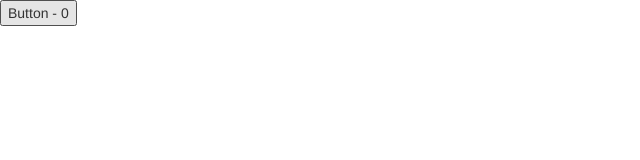
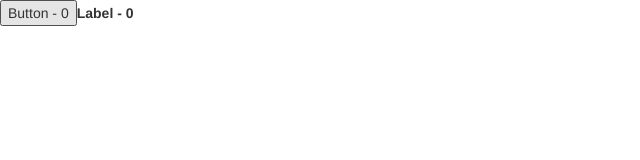
Before and after one commit to lporras/es6-react-setup, a React app: page / in a window 1280 px wide. Shown: the top 160 px of the page, without its empty margins (0-640 px from the left). Built offline with nearby package versions, Linux system fonts and the light colour scheme.

Commit message:
React Fundamentals: Higher Order Components (replaces Mixins)

```diff
--- a/App.js
+++ b/App.js
@@ -29,13 +29,20 @@
                             {props.txt} - {props.val}
                           </button>
 
+const Label = (props) => <label
+                            onMouseMove={props.update}>
+                            {props.txt} - {props.val}
+                          </label>
+
 let ButtonMixed = Mixin(Button)
+let LabelMixed = Mixin(Label)
 
 class App extends React.Component {
   render() {
     return(
       <div>
         <ButtonMixed txt="Button"/>
+        <LabelMixed txt="Label"/>
       </div>
     );
   }
```
